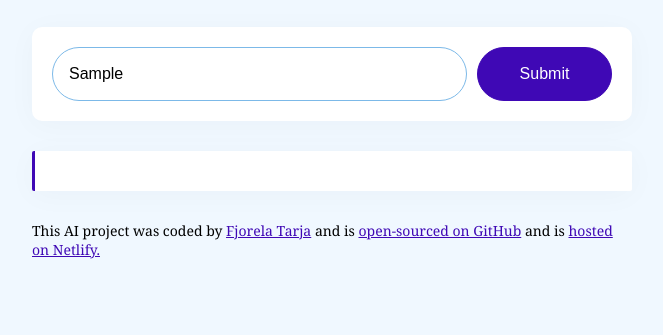
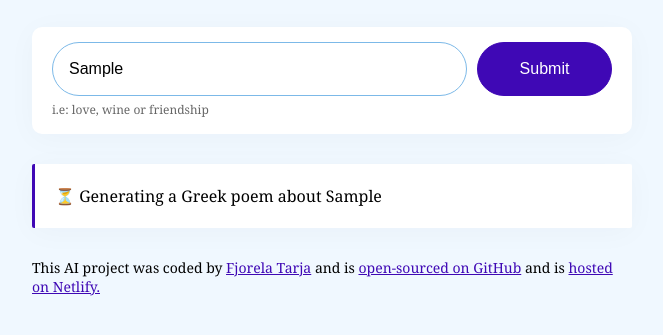
Before and after one commit to fjorelat/ai-albanian-poem-generator, a plain HTML site: page index.html in a window 1280 px wide. Both pictures are taken after typing "Sample" into the empty fields and a click on the input 852 px from the left and 251 px from the top of the page. Shown: the part 177-512 px from the top of the page, without its empty margins (308-971 px from the left). Drawn offline with nearby package versions, Linux system fonts and the light colour scheme; no server answers.

Commit message:
Improved the user experience.

```diff
--- a/index.html
+++ b/index.html
@@ -12,6 +12,7 @@
     <div class="container">
       <header><h1>AI Greek poem generator!</h1></header>
       <main>
+        <div class="form-container">
           <form id="poem-form">
             <input
               type="text"
@@ -24,7 +25,9 @@
             />
             <input type="submit" class="submit" />
           </form>
-        <div class="poem" id="poem"></div>
+          <div class="hint">i.e: love, wine or friendship</div>
+        </div>
+        <div class="poem hidden" id="poem"></div>
       </main>
 
       <footer>
--- a/src/index.js
+++ b/src/index.js
@@ -19,6 +19,10 @@ function generatePoem(event) {
   let prompt = `User instructions are: Generate A Greek poem about ${poemInput.value}`;
   let apiUrl = `https://api.shecodes.io/ai/v1/generate?prompt=${prompt}&context=${context}&key=${apiKey}`;
 
+  let poemElement = document.querySelector("#poem");
+  poemElement.classList.remove("hidden");
+  poemElement.innerHTML = `<div class="generating">⏳ Generating a Greek poem about ${poemInput.value}</div>`;
+
   console.log("Generating poem");
   console.log(`Prompt: ${prompt}`);
   console.log(`Context:v${context}`);
--- a/src/style.css
+++ b/src/style.css
@@ -18,13 +18,23 @@ h1 {
   line-height: 1.5;
 }
 
-form {
-  padding: 20px;
+.form-container {
+  padding: 15px 20px;
   border-radius: 10px;
   background-color: white;
-  display: flex;
   margin-bottom: 30px;
   box-shadow: 0px 4px 30px 0px rgba(39, 33, 66, 0.03);
+}
+
+form {
+  display: flex;
+}
+
+.hint {
+  font-size: 12px;
+  margin-top: 5px;
+  opacity: 0.6;
+  line-height: 1.5;
 }
 
 .poem-input {
@@ -57,6 +67,10 @@ form {
   box-shadow: 0px 4px 30px 0px rgba(39, 33, 66, 0.03);
 }
 
+.hidden {
+  display: none;
+}
+
 footer {
   font-size: 14px;
   margin-top: 30px;
@@ -65,3 +79,19 @@ footer {
 a {
   color: #3f08b5;
 }
+
+.generating {
+  animation: blink-animation 1s steps(5, start) infinite;
+}
+
+@keyframes blink-animation {
+  to {
+    visibility: hidden;
+  }
+}
+
+@-webkit-keyframes blink-animation {
+  to {
+    visibility: hidden;
+  }
+}
```
Lines whose indentation alone changed are shown as unchanged.
